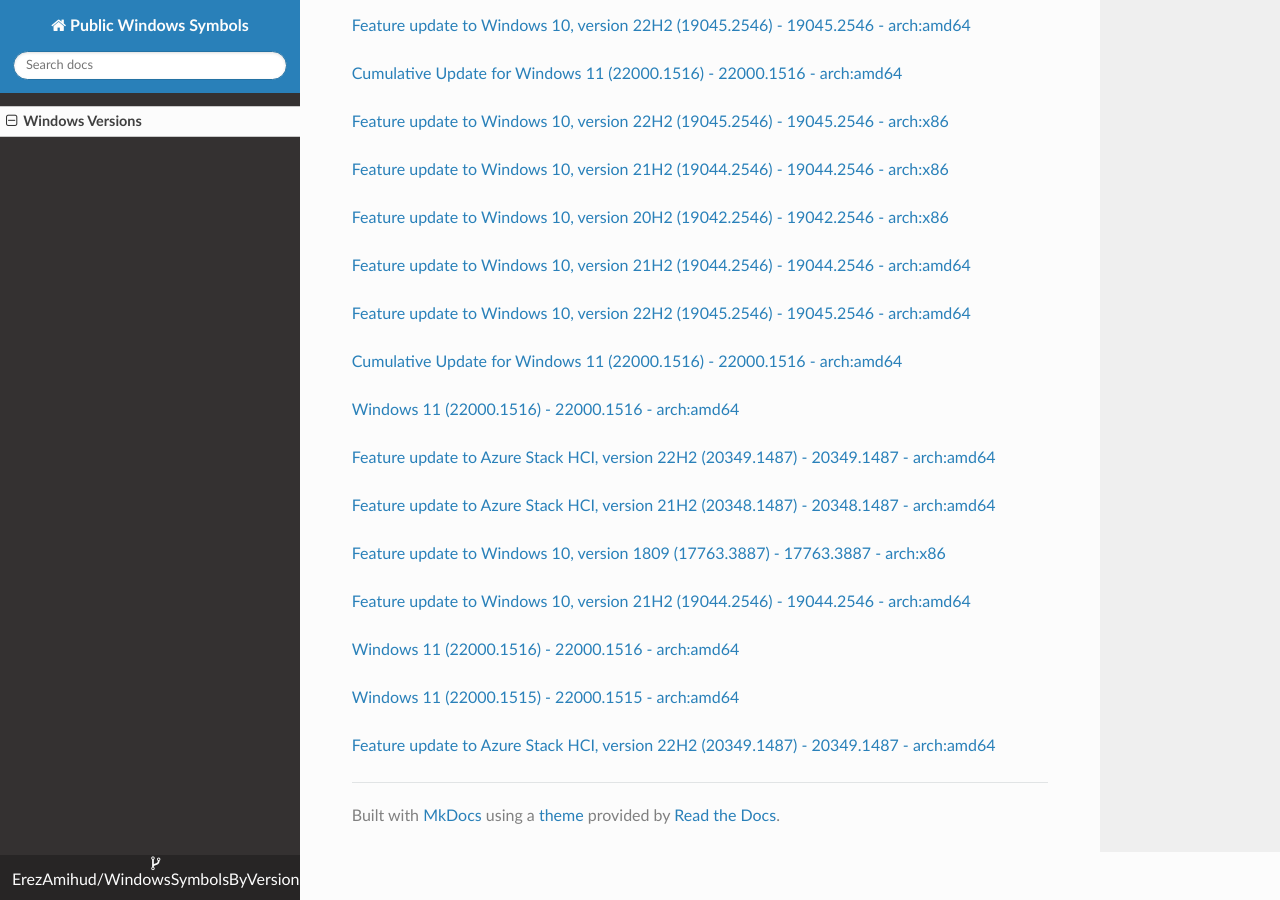
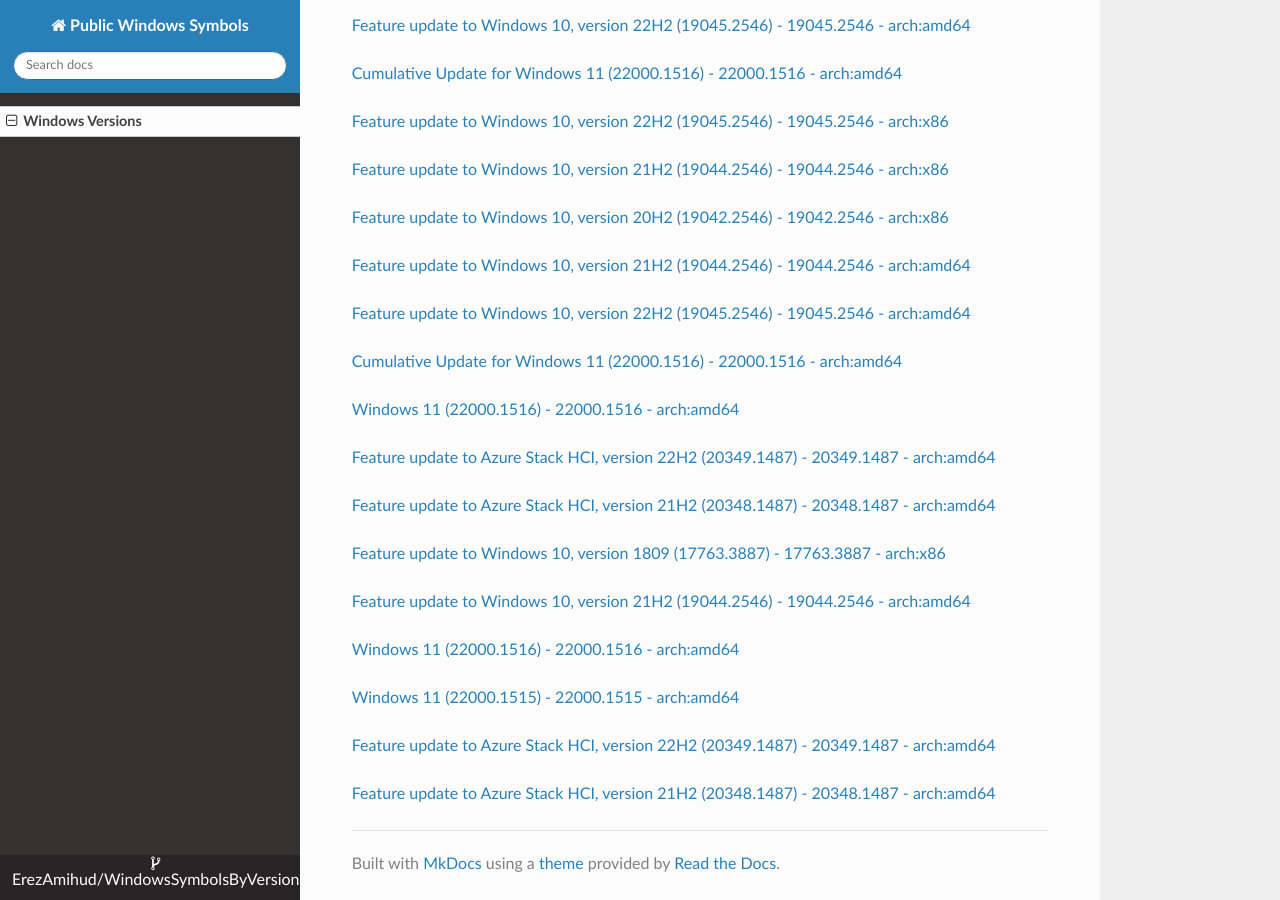
Before and after one commit to ErezAmihud/WindowsSymbolsByVersion, an MkDocs documentation site: the page built from docs/index.md, in a window 1280 px wide and 900 px high, scrolled down 41021 px. Built offline with MkDocs 1.6.1, drawn with Linux system fonts in a browser that asks for light colours; nearby versions of some CDN libraries.

Commit message:
Automated commit, add manifest for 5ef23669-8f5f-482d-9a42-6188295e436a

```diff
--- a/docs/index.md
+++ b/docs/index.md
@@ -2398,3 +2398,6 @@
 
 
 [Feature update to Azure Stack HCI, version 22H2 (20349.1487) - 20349.1487 - arch:amd64](https://github.com/ErezAmihud/WindowsSymbolsByVersion/blob/main/manifests/7aba5cbb-7c86-4e38-bba9-c539f1b54340.manifest)
+
+
+[Feature update to Azure Stack HCI, version 21H2 (20348.1487) - 20348.1487 - arch:amd64](https://github.com/ErezAmihud/WindowsSymbolsByVersion/blob/main/manifests/5ef23669-8f5f-482d-9a42-6188295e436a.manifest)
```
Also changed, not shown: process_builds.json (+1 -1 lines).
